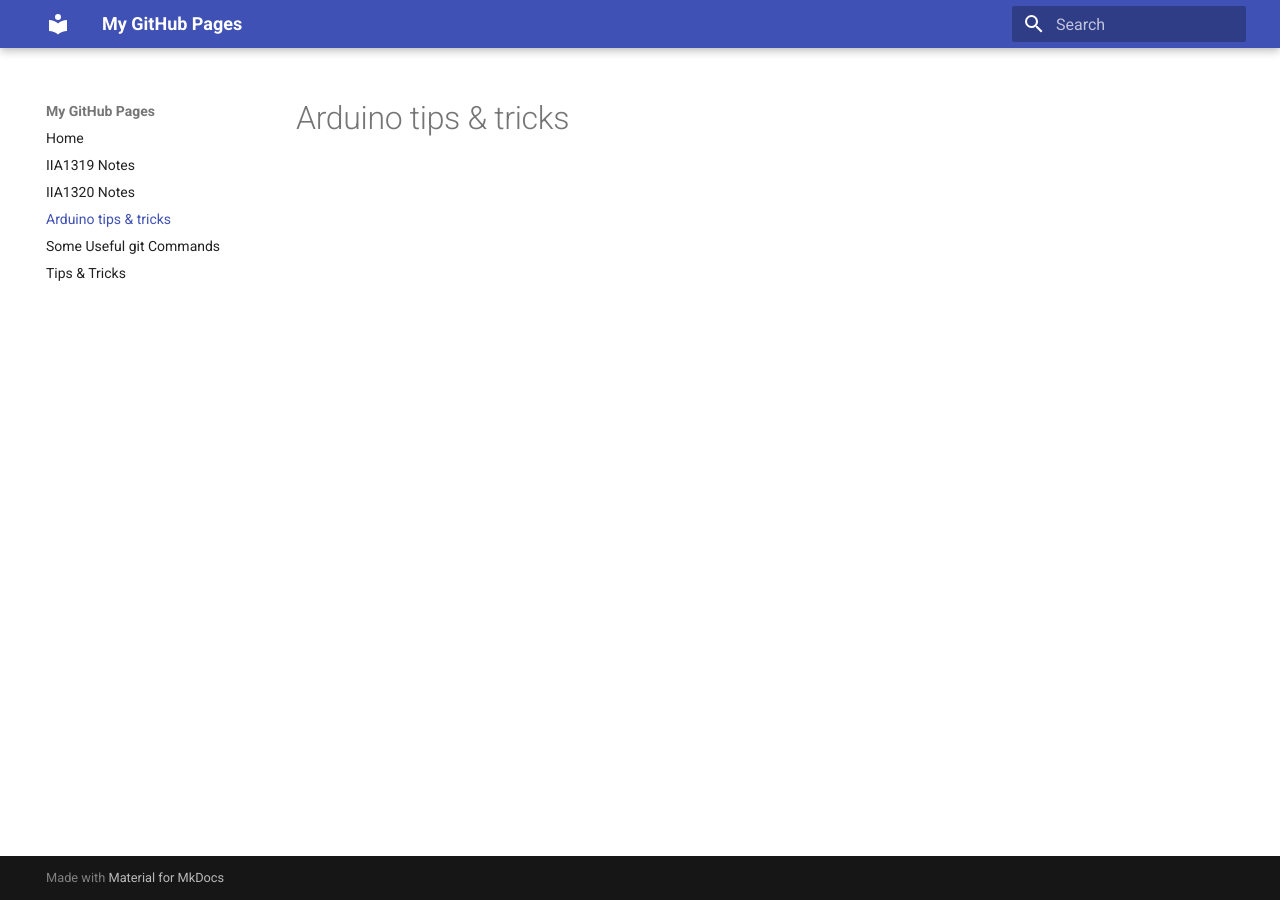
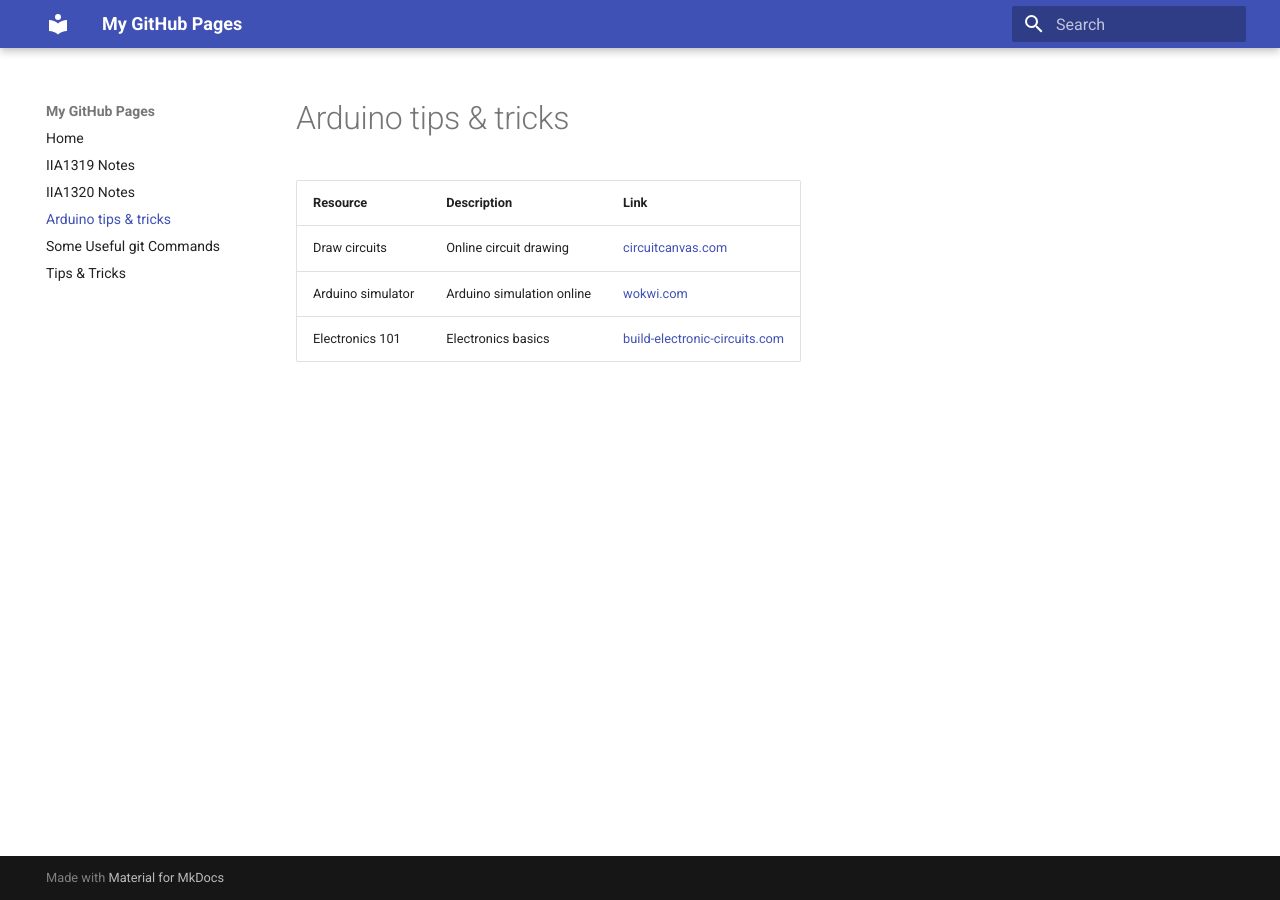
Before and after one commit to rosseboe/rosseboe.github.io, an MkDocs documentation site: the page built from docs/arduino.md, in a window 1280 px wide. Built offline with MkDocs 1.6.1 and Material for MkDocs 9.7.7, drawn with Linux system fonts in a browser that asks for light colours.

Commit message:
docs: arduino links

```diff
--- a/docs/arduino.md
+++ b/docs/arduino.md
@@ -1 +1,7 @@
 # Arduino tips & tricks
+
+| Resource            | Description                | Link                                              |
+|---------------------|---------------------------|---------------------------------------------------|
+| Draw circuits       | Online circuit drawing     | [circuitcanvas.com](https://circuitcanvas.com/)   |
+| Arduino simulator   | Arduino simulation online  | [wokwi.com](https://wokwi.com/)                   |
+| Electronics 101     | Electronics basics        | [build-electronic-circuits.com](https://www.build-electronic-circuits.com/) |
```
